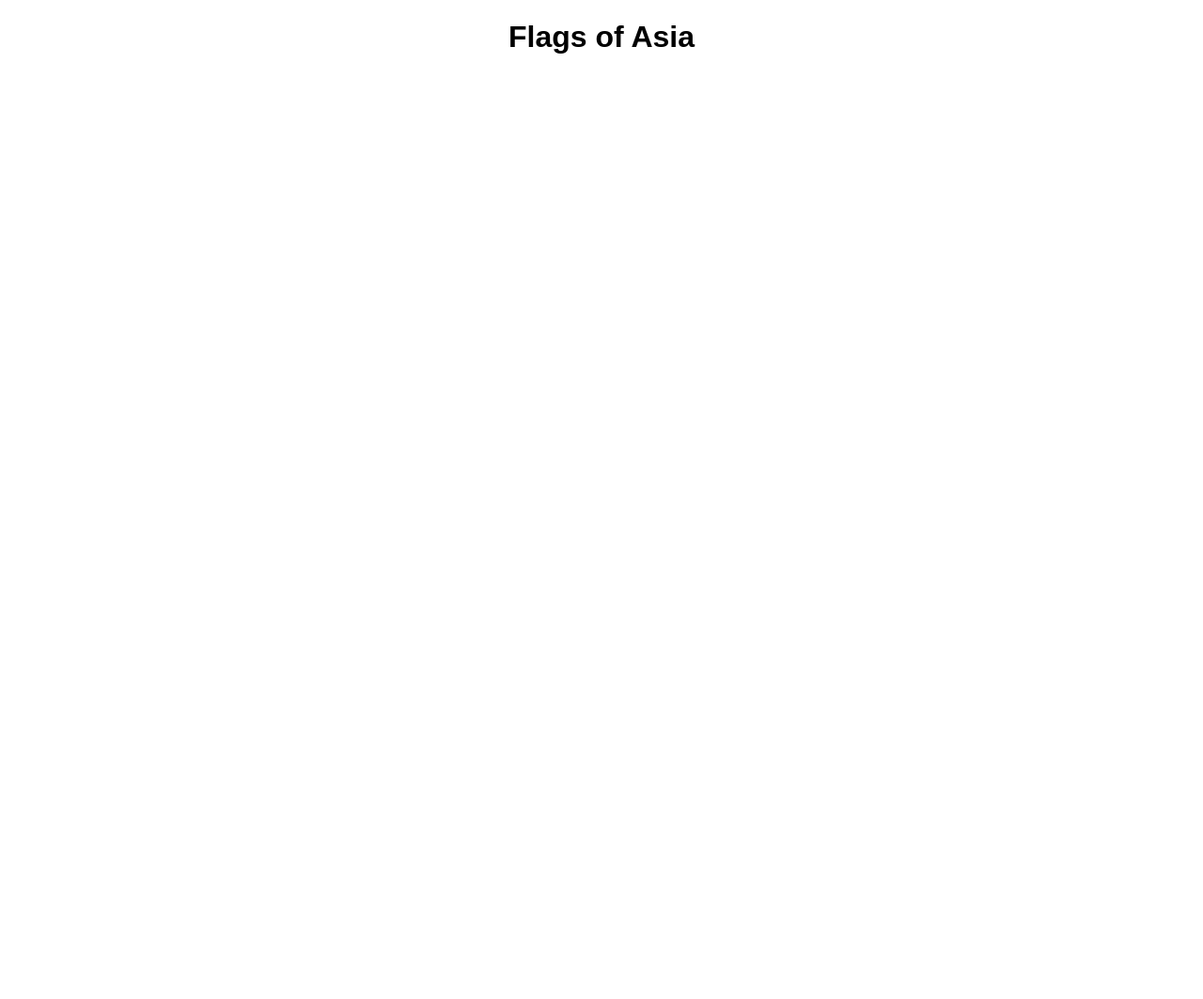
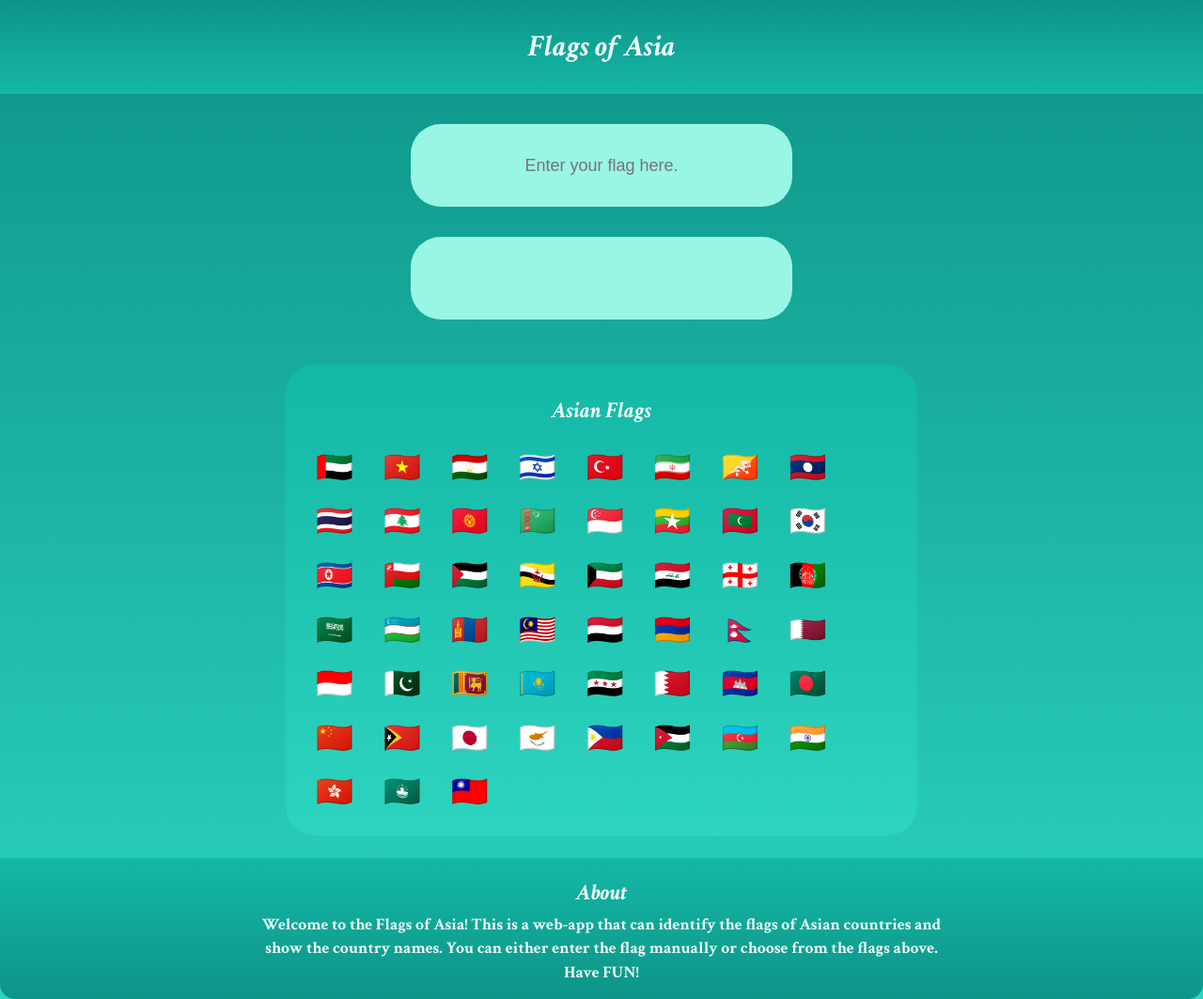
Before and after one commit to Pranav-Patani/flags-of-asia, a React app: page / in a window 1280 px wide. Shown: the whole page at 94% size. Before the commit the page ends 800 px from the top, so only its background shows below. Built offline with nearby package versions, Linux system fonts and the light colour scheme.

Commit message:
feat: updated project with react, takes input and gives output.

```diff
--- a/src/index.js
+++ b/src/index.js
@@ -9,9 +9,134 @@ const root = ReactDOM.createRoot(el);
 //-----------------------------------------
 
 function App() {
+  const flagDictionary = {
+    "🇦🇪": `United Arab Emirates`,
+    "🇻🇳": `Vietnam`,
+    "🇹🇯": `Tajikistan`,
+    "🇮🇱": `Israel`,
+    "🇹🇷": `Turkey`,
+    "🇮🇷": `Iran`,
+    "🇧🇹": `Bhutan`,
+    "🇱🇦": `Laos`,
+    "🇹🇭": `Thailand`,
+    "🇱🇧": `Lebanon`,
+    "🇰🇬": `Kyrgyzstan`,
+    "🇹🇲": `Turkmenistan`,
+    "🇸🇬": `Singapore`,
+    "🇲🇲": `Myanmar`,
+    "🇲🇻": `Maldives`,
+    "🇰🇷": `South Korea`,
+    "🇰🇵": `North Korea`,
+    "🇴🇲": `Oman`,
+    "🇵🇸": `State of Palestine`,
+    "🇧🇳": `Brunei`,
+    "🇰🇼": `Kuwait`,
+    "🇮🇶": `Iraq`,
+    "🇬🇪": `Georgia`,
+    "🇦🇫": `Afghanistan`,
+    "🇸🇦": `Saudi Arabia`,
+    "🇺🇿": `Uzbekistan`,
+    "🇲🇳": `Mongolia`,
+    "🇲🇾": `Malaysia`,
+    "🇾🇪": `Yemen`,
+    "🇦🇲": `Armenia`,
+    "🇳🇵": `Nepal`,
+    "🇶🇦": `Qatar`,
+    "🇮🇩": `Indonesia`,
+    "🇵🇰": `Pakistan`,
+    "🇱🇰": `Sri Lanka`,
+    "🇰🇿": `Kazakhstan`,
+    "🇸🇾": `Syria`,
+    "🇧🇭": `Bahrain`,
+    "🇰🇭": `Cambodia`,
+    "🇧🇩": `Bangladesh`,
+    "🇨🇳": `China`,
+    "🇹🇱": `Timor-Leste`,
+    "🇯🇵": `Japan`,
+    "🇨🇾": `Cyprus`,
+    "🇵🇭": `Philippines`,
+    "🇯🇴": `Jordan`,
+    "🇦🇿": `Azerbaijan`,
+    "🇮🇳": `India`,
+    "🇭🇰": `Hong Kong`,
+    "🇲🇴": `Macao`,
+    "🇹🇼": `Taiwan`,
+  };
+
+  const asianFlags = Object.keys(flagDictionary);
+
+  let [country, setCountry] = useState(``);
+  let [message, setMessage] = useState(``);
+  function inputChangeHandler(event) {
+    let userInput = event.target.value;
+    let country = flagDictionary[userInput];
+    setCountry(country);
+
+    if (userInput in flagDictionary) {
+      message = `The Country is in Asia.`;
+      setMessage(message);
+    } else if (userInput === ``) {
+      message = ``;
+      setMessage(message);
+    } else {
+      message = `The country is not in Asia.`;
+      setMessage(message);
+    }
+  }
+
+  function flagClickHandler(flags) {
+    country = flagDictionary[flags];
+    setCountry(country);
+  }
   return (
     <div className="App">
-      <h1>Flags of Asia</h1>
+      <div className="heading">
+        <h1>Flags of Asia</h1>
+      </div>
+
+      <div className="in-out-container">
+        <input
+          placeholder="Enter your flag here."
+          onChange={inputChangeHandler}
+          className="input-field"
+        />
+
+        <div className="output-field">
+          <span style={{ display: "block" }}>
+            <strong>{country}</strong>
+          </span>
+
+          <span style={{ display: "block", marginTop: "0.5rem" }}>
+            {message}
+          </span>
+        </div>
+      </div>
+
+      <div className="flag-container">
+        <h2>Asian Flags</h2>
+        <div className="flag-picker">
+          {asianFlags.map((flags) => {
+            return (
+              <li
+                key={flags}
+                className="flag-list"
+                onClick={() => flagClickHandler(flags)}
+              >
+                {flags}
+              </li>
+            );
+          })}
+        </div>
+      </div>
+
+      <div className="about">
+        <h3>About</h3>
+        <p>
+          Welcome to the Flags of Asia! This is a web-app that can identify the
+          flags of Asian countries and show the country names. You can either
+          enter the flag manually or choose from the flags above. Have FUN!
+        </p>
+      </div>
     </div>
   );
 }
--- a/src/style.css
+++ b/src/style.css
@@ -1,4 +1,131 @@
+@import url("https://fonts.googleapis.com/css2?family=Crimson+Text:ital,wght@0,700;1,700&display=swap");
+
+:root {
+  --primary-color: #4b5563;
+  --gradient-darker: rgb(13, 148, 136);
+  --gradient-dark: rgb(20, 184, 166);
+  --gradient-light: rgb(45, 212, 191);
+  --text-field: #99f6e4;
+  --text-color-light: #f0fdfa;
+  --text-color-dark: #404040;
+}
+
+body {
+  background-image: linear-gradient(
+    var(--gradient-darker),
+    var(--gradient-light)
+  );
+  color: var(--text-color-dark);
+  text-rendering: optimizeLegibility;
+  line-height: 1.6rem;
+  margin: 0;
+  padding: 0;
+  font-family: "Crimson Text", serif;
+}
+
+h1,
+h2,
+h3 {
+  color: var(--text-color-light);
+  font-weight: bolder;
+  font-style: italic;
+}
+
 .App {
-  font-family: sans-serif;
   text-align: center;
+  margin: 0;
+  padding: 0;
 }
+
+.heading {
+  background-image: linear-gradient(
+    var(--gradient-darker),
+    var(--gradient-dark)
+  );
+  padding: 1rem;
+  text-align: center;
+  margin: 0 auto;
+  border-top-right-radius: 1rem;
+  border-top-left-radius: 1rem;
+}
+
+.in-out-container {
+  display: flex;
+  flex-direction: column;
+  padding: 1rem;
+}
+
+.input-field {
+  text-align: center;
+  margin: 1rem auto;
+  padding: 1rem;
+  width: 30%;
+  height: 7vh;
+  border-radius: 2rem;
+  border: 1px solid black;
+  font-size: large;
+  background-color: var(--text-field);
+  border: none;
+}
+
+.output-field {
+  text-align: center;
+  margin: 1rem auto;
+  padding: 1rem;
+  height: 7vh;
+  width: 30%;
+  border-radius: 2rem;
+  font-size: large;
+  background-color: var(--text-field);
+}
+
+.flag-container {
+  background-image: linear-gradient(
+    var(--gradient-dark),
+    var(--gradient-light)
+  );
+  width: 50%;
+  margin: 1rem auto;
+  padding: 1rem;
+  border-radius: 2rem;
+}
+
+.flag-picker {
+  display: flex;
+  flex-wrap: wrap;
+}
+
+.flag-list {
+  list-style: none;
+  display: inline;
+  padding: 1rem;
+  vertical-align: 1rem;
+  font-size: 2rem;
+  cursor: pointer;
+}
+
+.about {
+  background-image: linear-gradient(
+    var(--gradient-dark),
+    var(--gradient-darker)
+  );
+  padding: 1rem;
+  text-align: center;
+  margin: 0 auto;
+  margin-top: 1.5rem;
+  border-bottom-right-radius: 1rem;
+  border-bottom-left-radius: 1rem;
+}
+
+.about h3 {
+  margin: 0.5rem;
+  font-size: 1.5rem;
+}
+
+.about p {
+  width: 60%;
+  margin: 0 auto;
+  font-size: 1.1rem;
+  color: var(--text-color-light);
+  font-weight: bold;
+}
```
